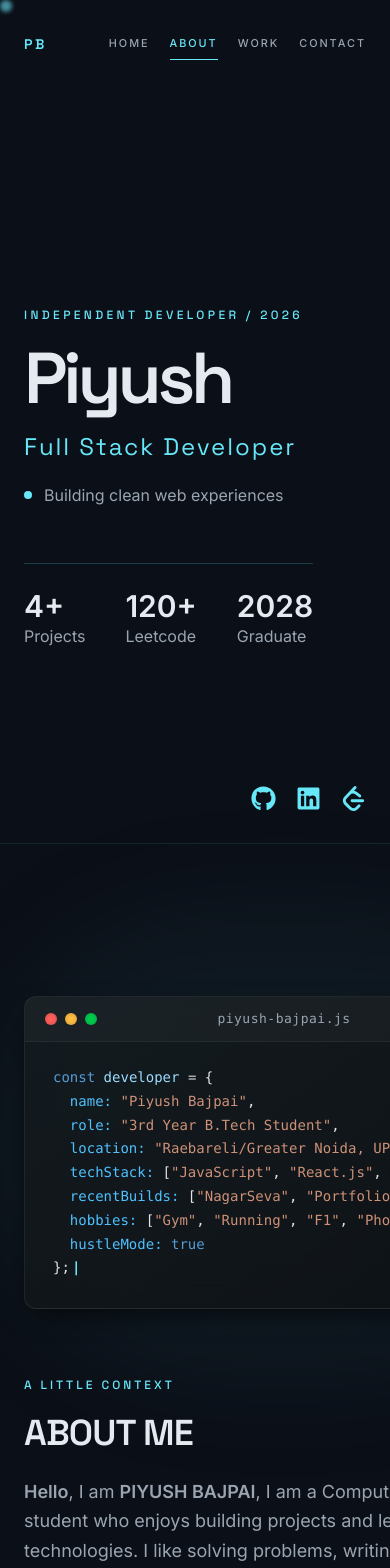
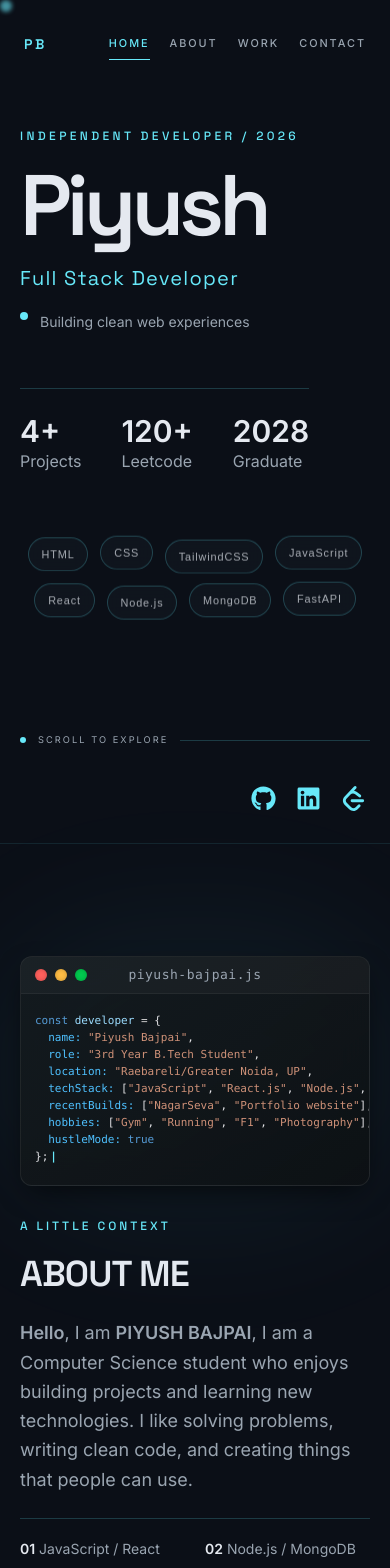
Before and after one commit to piyushhdotai/Portfolio, a React (Vite) app: page / in a window 390 px wide. Shown: the top 1568 px of the page. Built offline with nearby package versions, Linux system fonts and the light colour scheme.

Commit message:
made it responsive and improved the navbar buttons

```diff
--- a/src/components/Navbar.jsx
+++ b/src/components/Navbar.jsx
@@ -6,6 +6,12 @@ const NAVBAR_EASE = 'cubic-bezier(0.16, 1, 0.3, 1)'
 
 function Navbar(props) {
   const navRef = useRef(null)
+
+  const handleNavigation = (event, section) => {
+    event.preventDefault()
+    props.setActiveSection(section)
+    document.getElementById(section)?.scrollIntoView({ behavior: 'auto', block: 'start' })
+  }
 
   useEffect(() => {
     const updateNavbar = () => {
@@ -31,24 +37,24 @@ function Navbar(props) {
 
     <nav ref={navRef} className="fixed left-0 top-0 z-[100] h-[var(--navbar-height)] w-full border-b border-transparent px-6 text-nocturne-text md:px-10">
     <div className="mx-auto flex h-full max-w-7xl items-center justify-between">
-      <a href="#" onClick={() => props.setActiveSection("home")} className="font-display text-sm font-semibold tracking-[0.18em] text-nocturne-accent">
+      <a href="#home" onClick={(event) => handleNavigation(event, "home")} className="font-display text-sm font-semibold tracking-[0.18em] text-nocturne-accent">
         PB
       </a>
       <div className="flex items-center gap-5 text-[0.68rem] font-medium tracking-[0.18em] md:gap-10 md:text-xs">
 
-      <a href="#" onClick={() => props.setActiveSection("home")} className={props.activeSection === "home" ? "relative text-nocturne-accent after:absolute after:-bottom-2 after:left-0 after:h-px after:w-full after:bg-nocturne-accent" : "text-nocturne-muted transition-colors hover:text-nocturne-accent-hover"}>
+      <a href="#home" onClick={(event) => handleNavigation(event, "home")} className={props.activeSection === "home" ? "relative text-nocturne-accent after:absolute after:-bottom-2 after:left-0 after:h-px after:w-full after:bg-nocturne-accent" : "text-nocturne-muted transition-colors hover:text-nocturne-accent-hover"}>
         HOME
       </a>
 
-      <a href="#about" onClick={() => props.setActiveSection("about")} className={props.activeSection === "about" ? "relative text-nocturne-accent after:absolute after:-bottom-2 after:left-0 after:h-px after:w-full after:bg-nocturne-accent" : "text-nocturne-muted transition-colors hover:text-nocturne-accent-hover"}>
+      <a href="#about" onClick={(event) => handleNavigation(event, "about")} className={props.activeSection === "about" ? "relative text-nocturne-accent after:absolute after:-bottom-2 after:left-0 after:h-px after:w-full after:bg-nocturne-accent" : "text-nocturne-muted transition-colors hover:text-nocturne-accent-hover"}>
         ABOUT
       </a>
 
-      <a href="#work" onClick={() => props.setActiveSection("work")} className={props.activeSection === "work" ? "relative text-nocturne-accent after:absolute after:-bottom-2 after:left-0 after:h-px after:w-full after:bg-nocturne-accent" : "text-nocturne-muted transition-colors hover:text-nocturne-accent-hover"}>
+      <a href="#work" onClick={(event) => handleNavigation(event, "work")} className={props.activeSection === "work" ? "relative text-nocturne-accent after:absolute after:-bottom-2 after:left-0 after:h-px after:w-full after:bg-nocturne-accent" : "text-nocturne-muted transition-colors hover:text-nocturne-accent-hover"}>
         WORK
       </a>
 
-      <a href="#contact" onClick={() => props.setActiveSection("contact")} className={props.activeSection === "contact" ? "relative text-nocturne-accent after:absolute after:-bottom-2 after:left-0 after:h-px after:w-full after:bg-nocturne-accent" : "text-nocturne-muted transition-colors hover:text-nocturne-accent-hover"}>
+      <a href="#contact" onClick={(event) => handleNavigation(event, "contact")} className={props.activeSection === "contact" ? "relative text-nocturne-accent after:absolute after:-bottom-2 after:left-0 after:h-px after:w-full after:bg-nocturne-accent" : "text-nocturne-muted transition-colors hover:text-nocturne-accent-hover"}>
         CONTACT
       </a>
 
--- a/src/components/ProjectCard.jsx
+++ b/src/components/ProjectCard.jsx
@@ -12,7 +12,7 @@ import {
 export function ProjectCard(props) {
   return (
     <Card className="relative mx-auto flex h-full w-full flex-col bg-nocturne-surface pt-0 text-nocturne-text ring-nocturne-accent/15 transition-transform duration-500 hover:-translate-y-1">
-      <div className="relative aspect-[16/9] w-full shrink-0 overflow-hidden">
+      <div className={`relative w-full shrink-0 overflow-hidden ${props.featured ? 'aspect-[16/9]' : 'aspect-[16/9] md:h-28 md:aspect-auto'}`}>
         <div className="pointer-events-none absolute inset-0 z-10 bg-black/25" />
         <img
           src={props.image}
--- a/src/components/Terminal.css
+++ b/src/components/Terminal.css
@@ -7,6 +7,7 @@
   border-radius: 12px;
   box-shadow: 0 10px 30px -10px rgba(0, 0, 0, 0.8);
   width: 100%;
+  min-width: 0;
   max-width: 520px; /* Gave it just a tiny bit more width */
   margin: 40px auto 20px auto;
   font-family: 'JetBrains Mono', 'Fira Code', 'Menlo', 'Courier New', monospace;
@@ -70,6 +71,23 @@
   overflow-x: auto;
 }
 
+@media (max-width: 640px) {
+  .terminal-container {
+    margin: 0 auto;
+    font-size: 11px;
+    line-height: 1.55;
+  }
+
+  .terminal-header {
+    padding: 12px 14px;
+  }
+
+  .terminal-body {
+    padding: 18px 14px 20px;
+    overflow-x: auto;
+  }
+}
+
 .terminal-body pre {
   margin: 0;
 }
--- a/src/index.css
+++ b/src/index.css
@@ -142,3 +142,46 @@ body::-webkit-scrollbar,
     scroll-padding-top: var(--navbar-height);
     }
 }
+
+  .tech-tag {
+    display: inline-flex;
+    align-items: center;
+    border: 1px solid rgba(103, 232, 249, 0.24);
+    border-radius: 999px;
+    padding: 0.5rem 0.8rem;
+    color: rgba(229, 233, 240, 0.72);
+    background: rgba(19, 26, 36, 0.58);
+    font-family: 'Geist', sans-serif;
+    font-size: 0.68rem;
+    letter-spacing: 0.08em;
+    backdrop-filter: blur(8px);
+    animation: tech-float 5s ease-in-out infinite;
+  }
+
+  .tech-tag:nth-child(2n) {
+    animation-delay: -1.8s;
+  }
+
+  .tech-tag:nth-child(3n) {
+    animation-delay: -3.2s;
+  }
+
+  @media (min-width: 1024px) {
+    .tech-tag {
+      position: absolute;
+    }
+
+    .tech-tag-1 { left: 8%; top: 10%; }
+    .tech-tag-2 { right: 5%; top: 22%; }
+    .tech-tag-3 { left: 22%; top: 34%; }
+    .tech-tag-4 { right: 18%; top: 45%; }
+    .tech-tag-5 { left: 2%; top: 58%; }
+    .tech-tag-6 { right: 0; top: 68%; }
+    .tech-tag-7 { left: 18%; top: 80%; }
+    .tech-tag-8 { right: 24%; top: 88%; }
+  }
+
+  @keyframes tech-float {
+    0%, 100% { transform: translateY(0); }
+    50% { transform: translateY(-5px); }
+  }
--- a/src/pages/Home.jsx
+++ b/src/pages/Home.jsx
@@ -19,6 +19,7 @@ gsap.registerPlugin(ScrollTrigger)
 const Home = (props) => {
 
   const heroRef = useRef(null)
+  const technologies = ['HTML', 'CSS', 'TailwindCSS', 'JavaScript', 'React', 'Node.js', 'MongoDB', 'FastAPI']
 
   const [name, setName] = useState("")
   const [email, setEmail] = useState("")
@@ -75,19 +76,25 @@ const Home = (props) => {
 useEffect(() => {
 const handleScroll = () => {
   const sections = ['home', 'about', 'work', 'contact']
-  const scrollY = window.scrollY
+  const navbarBoundary = 90
+  let activeId = sections[0]
+  let closestTop = Number.NEGATIVE_INFINITY
 
   sections.forEach(id => {
     const el = document.getElementById(id)
     if (!el) return
-    const { offsetTop, offsetHeight } = el
-    if (scrollY >= offsetTop - offsetHeight / 3 && scrollY < offsetTop + offsetHeight) {
-      props.setActiveSection(id)
+    const { top } = el.getBoundingClientRect()
+    if (top <= navbarBoundary && top > closestTop) {
+      activeId = id
+      closestTop = top
     }
   })
+
+  props.setActiveSection(activeId)
 }
 
 window.addEventListener('scroll', handleScroll)
+handleScroll()
 return () => window.removeEventListener('scroll', handleScroll)
 }, [])
 
@@ -191,7 +198,15 @@ scrollTrigger: {
         <div className="pointer-events-none absolute left-[58%] top-1/4 h-72 w-72 rounded-full bg-nocturne-accent/10 blur-[120px]" />
 
         {/* Home Section */}
-        <section ref={heroRef} id='home' className='home-section sticky top-0 z-10 flex min-h-screen items-center border-b border-nocturne-accent/10 px-6 pt-28 md:px-16 md:pt-20'>
+        <section ref={heroRef} id='home' className='home-section sticky top-0 z-10 flex min-h-screen items-start border-b border-nocturne-accent/10 px-5 pt-32 md:items-center md:px-16 md:pt-20'>
+          <div className="tech-cloud pointer-events-none absolute left-5 right-5 top-[64%] z-10 mx-auto flex max-w-[22rem] flex-wrap justify-center gap-x-3 gap-y-3 md:top-[45%] md:max-w-[34rem] lg:left-auto lg:right-[8%] lg:top-1/2 lg:mx-0 lg:block lg:h-72 lg:w-80">
+            {technologies.map((technology, index) => (
+              <span key={technology} className={`tech-tag tech-tag-${index + 1}`}>
+                {technology}
+              </span>
+            ))}
+          </div>
+
           <div className="pointer-events-none absolute right-[12%] top-1/2 hidden h-[26rem] w-[26rem] -translate-y-1/2 md:block">
             <div className="absolute inset-12 rounded-full border border-nocturne-accent/30" />
             <div className="absolute inset-24 rounded-full border border-nocturne-accent/20" />
@@ -200,9 +215,9 @@ scrollTrigger: {
           </div>
           <div className='hero-text relative z-10 max-w-3xl text-nocturne-text'>
             <p className="mb-6 font-display text-xs font-medium uppercase tracking-[0.28em] text-nocturne-accent">Independent developer / 2026</p>
-            <h1 className="font-display text-7xl font-semibold leading-[0.88] tracking-[-0.06em] md:text-[10rem]">Piyush</h1>
-            <h1 className="mt-5 font-display text-2xl tracking-[0.08em] text-nocturne-accent md:text-4xl">Full Stack Developer</h1>
-            <div className="mt-5 flex items-center gap-3">
+            <h1 className="font-display text-[clamp(4.5rem,22vw,7rem)] font-semibold leading-[0.88] tracking-[-0.06em] md:text-[10rem]">Piyush</h1>
+            <h1 className="mt-5 font-display text-xl tracking-[0.06em] text-nocturne-accent sm:text-2xl md:text-4xl">Full Stack Developer</h1>
+            <div className="mt-5 flex items-start gap-3 text-sm sm:text-base">
             <div className="h-2 w-2 rounded-full bg-nocturne-accent" />
             <span className="text-nocturne-muted">
               Building clean web experiences
@@ -226,6 +241,12 @@ scrollTrigger: {
             </div>
 
           </div>
+        </div>
+
+        <div className="absolute bottom-24 left-5 right-5 flex items-center gap-3 text-[0.58rem] uppercase tracking-[0.22em] text-nocturne-muted md:hidden">
+          <span className="h-1.5 w-1.5 shrink-0 rounded-full bg-nocturne-accent" />
+          <span className="whitespace-nowrap">Scroll to explore</span>
+          <span className="h-px flex-1 bg-nocturne-accent/20" />
         </div>
 
 
@@ -253,14 +274,14 @@ scrollTrigger: {
       <div className='relative w-full z-20 bg-nocturne-base'>
 
          {/* About Section */}
-        <section id="about" className="about-section sticky top-0 z-10 flex min-h-screen items-center px-6 py-28 md:px-16">
-          <div className='relative z-10 grid w-full max-w-7xl gap-12 md:grid-cols-[1.15fr_0.85fr] md:items-center md:gap-20'>
-            <div className="about-left relative">
+        <section id="about" className="about-section sticky top-0 z-10 flex min-h-screen items-center px-5 py-28 md:px-16">
+          <div className='relative z-10 grid min-w-0 w-full max-w-7xl gap-8 md:grid-cols-[1.15fr_0.85fr] md:items-center md:gap-20'>
+            <div className="about-left relative min-w-0">
               <div className="pointer-events-none absolute -inset-10 rounded-full bg-nocturne-accent/5 blur-3xl" />
               <TerminalBlock/>
             </div>
 
-          <div className="text-nocturne-text md:pt-8">
+          <div className="min-w-0 text-nocturne-text md:pt-8">
           <p className="about-right mb-5 font-display text-xs font-medium uppercase tracking-[0.25em] text-nocturne-accent">A little context</p>
           <h1 className="font-display text-4xl font-semibold tracking-tight text-nocturne-text md:text-5xl">
             ABOUT ME
@@ -291,7 +312,7 @@ scrollTrigger: {
 
 
         {/* Work/Project Section */}
-        <section id="work" className="work-section sticky top-0 z-20 min-h-screen overflow-x-hidden bg-nocturne-base px-6 py-28 md:px-16">
+        <section id="work" className="work-section sticky top-0 z-20 min-h-screen overflow-x-hidden bg-nocturne-base px-5 py-28 md:px-16">
           <div className='relative z-10 mx-auto max-w-7xl'>
 
             <div className='pb-10'>
@@ -338,13 +359,13 @@ scrollTrigger: {
        </div>
 
         {/* Contact Section */}
-        <section id="contact" className="contact-section sticky top-0 z-40 min-h-screen w-full overflow-hidden border-t border-nocturne-accent/10 bg-nocturne-base px-6 py-28 md:px-16">
+        <section id="contact" className="contact-section sticky top-0 z-40 min-h-screen w-full overflow-hidden border-t border-nocturne-accent/10 bg-nocturne-base px-5 py-28 md:px-16">
           <div className="pointer-events-none absolute right-[-8rem] top-1/4 h-96 w-96 rounded-full bg-nocturne-accent/10 blur-[140px]" />
           <div className="relative z-10 mx-auto max-w-7xl">
             <div className="mb-14 max-w-2xl">
               <p className="mb-5 font-display text-xs font-medium uppercase tracking-[0.25em] text-nocturne-accent">The next build starts here</p>
-              <h2 className="font-display text-5xl font-semibold tracking-tight text-nocturne-text md:text-7xl">Get In Touch</h2>
-              <p className="mt-5 text-lg leading-relaxed text-nocturne-muted">Have a project, idea, or problem worth working through? Send a message and let&apos;s make something useful.</p>
+              <h2 className="font-display text-4xl font-semibold tracking-tight text-nocturne-text sm:text-5xl md:text-7xl">Get In Touch</h2>
+              <p className="mt-5 text-base leading-relaxed text-nocturne-muted sm:text-lg">Have a project, idea, or problem worth working through? Send a message and let&apos;s make something useful.</p>
             </div>
             <div className='contact-form grid gap-10 md:grid-cols-[minmax(0,1fr)_16rem] md:items-end'>
               <div className='flex max-w-2xl flex-col gap-3.5'>
```
